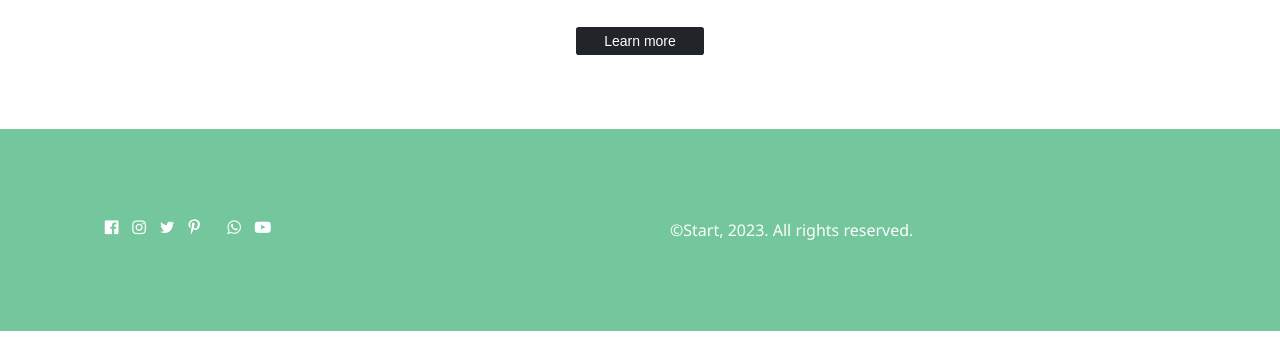
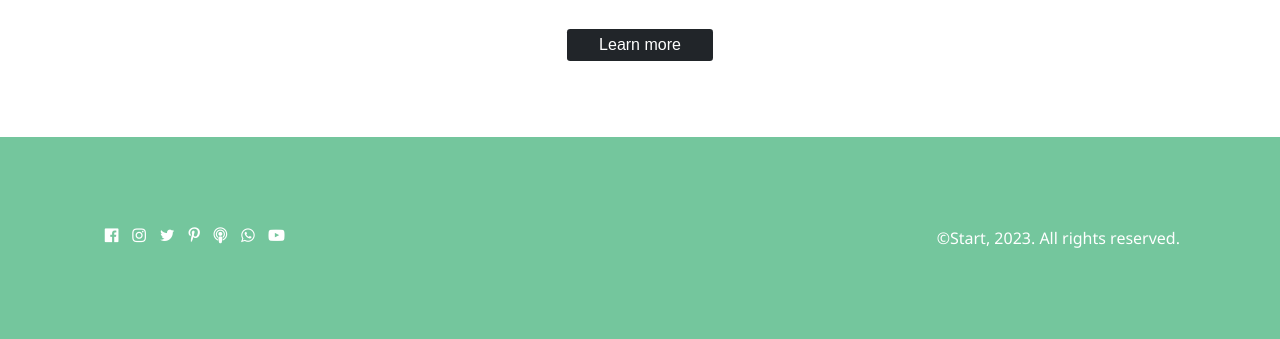
Before and after one commit to MonikaJaraite/12-naujas-projektas, a website: page index.html in a window 1280 px wide. Shown: the part 1077-1416 px from the top of the page. Drawn offline with Linux system fonts and the light colour scheme.

Commit message:
Text align

```diff
--- a/css/base/base.css
+++ b/css/base/base.css
@@ -18,6 +18,11 @@ body {
 .container {
     background-color: #74C69D;
     color: #fff;
+}
+
+.menu,
+footer .rights {
+    text-align: right;
 }
 
 .link {
--- a/css/components/button.css
+++ b/css/components/button.css
@@ -3,7 +3,7 @@
     margin: 1em 0;
     text-decoration: none;
     text-align: center;
-    font-size: 14px;
+    font-size: 16px;
     line-height: 1em;
     color: black;
     background-color: #fff;
--- a/index.html
+++ b/index.html
@@ -61,7 +61,7 @@
                 <a class="icon fa fa-instagram" href="#" target="_blank"></a>
                 <a class="icon fa fa-twitter" href="#" target="_blank"></a>
                 <a class="icon fa fa-pinterest-p" href="#" target="_blank"></a>
-                <a class="icon fa fa-brands fa-tiktok" href="#" target="_blank"></a>
+                <a class="icon fa fa-podcast" href="#" target="_blank"></a>
                 <a class="icon fa fa-whatsapp" href="#" target="_blank"></a>
                 <a class="icon fa fa-youtube-play" href="#" target="_blank"></a>
             </div>
```
